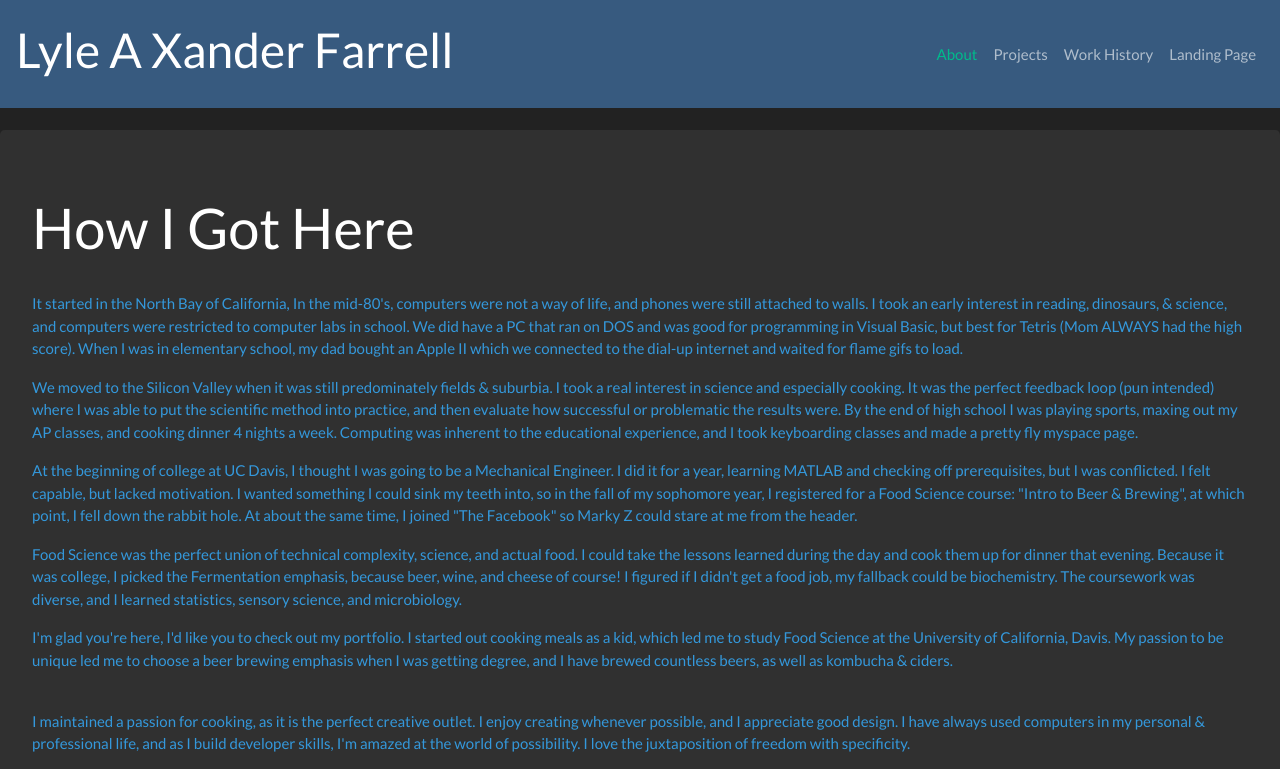
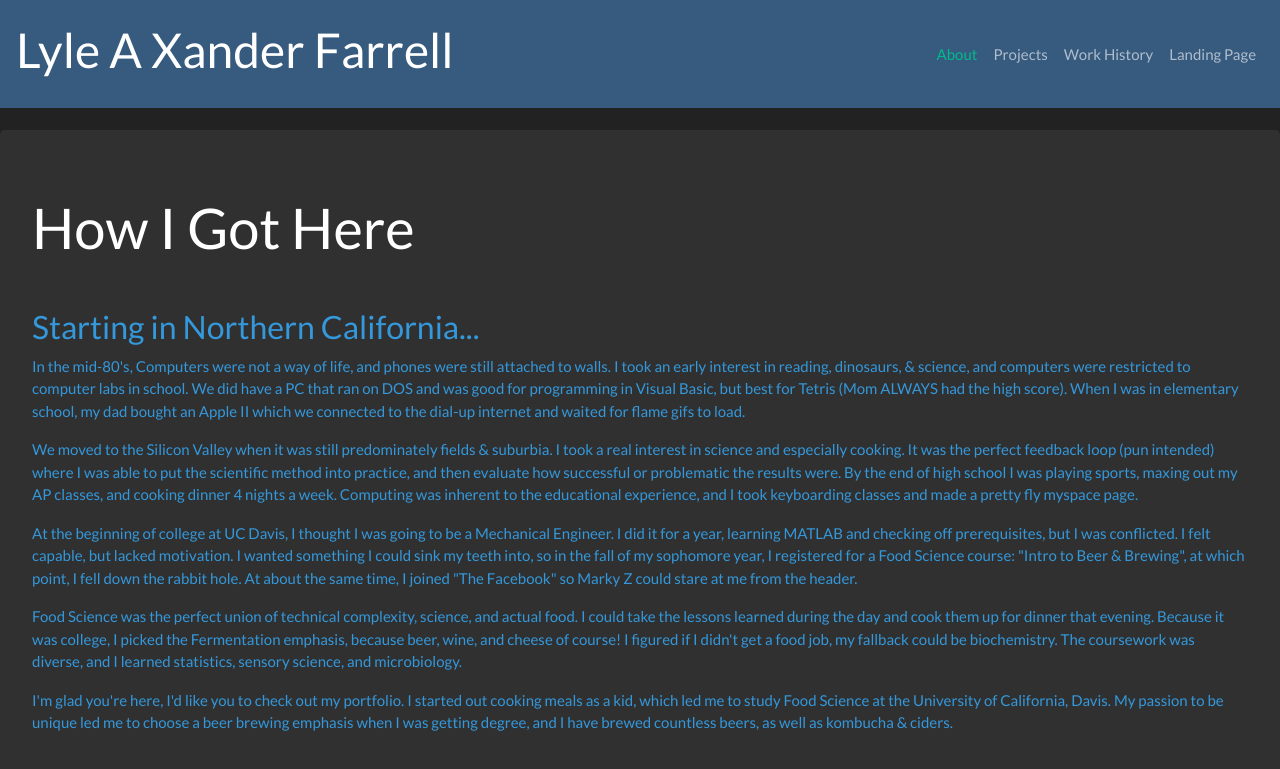
Before and after one commit to fermenting/fermenting.github.io, a plain HTML site: page assets/html/about.html in a window 1280 px wide. Shown: the top 769 px of the page. Drawn offline with nearby package versions, Linux system fonts and the light colour scheme.

Commit message:
minor copy edits

```diff
--- a/assets/html/about.html
+++ b/assets/html/about.html
@@ -46,7 +46,7 @@
 
     <div class="text-info">
       <p>
-        It started in the North Bay of California, In the mid-80's, computers were not a way of life, and phones were still attached to walls. I took an early interest in reading, dinosaurs, & science, and computers were restricted to computer labs in school. We did have a PC that ran on DOS and was good for programming in Visual Basic, but best for Tetris (Mom ALWAYS had the high score). When I was in elementary school, my dad bought an Apple II which we connected to the dial-up internet and waited for flame gifs to load.
+        <h3>Starting in Northern California...</h3> In the mid-80's, Computers were not a way of life, and phones were still attached to walls. I took an early interest in reading, dinosaurs, & science, and computers were restricted to computer labs in school. We did have a PC that ran on DOS and was good for programming in Visual Basic, but best for Tetris (Mom ALWAYS had the high score). When I was in elementary school, my dad bought an Apple II which we connected to the dial-up internet and waited for flame gifs to load.
       </p><p>
         We moved to the Silicon Valley when it was still predominately fields & suburbia. I took a real interest in science and especially cooking. It was the perfect feedback loop (pun intended) where I was able to put the scientific method into practice, and then evaluate how successful or problematic the results were. By the end of high school I was playing sports, maxing out my AP classes, and cooking dinner 4 nights a week. Computing was inherent to the educational experience, and I took keyboarding classes and made a pretty fly myspace page.
       </p> <p>
@@ -54,6 +54,7 @@
       </p> <p>
         Food Science was the perfect union of technical complexity, science, and actual food. I could take the lessons learned during the day and cook them up for dinner that evening. Because it was college, I picked the Fermentation emphasis, because beer, wine, and cheese of course! I figured if I didn't get a food job, my fallback could be biochemistry. The coursework was diverse, and I learned statistics, sensory science, and microbiology.
       </p> <p>
+
 
 
 
```
